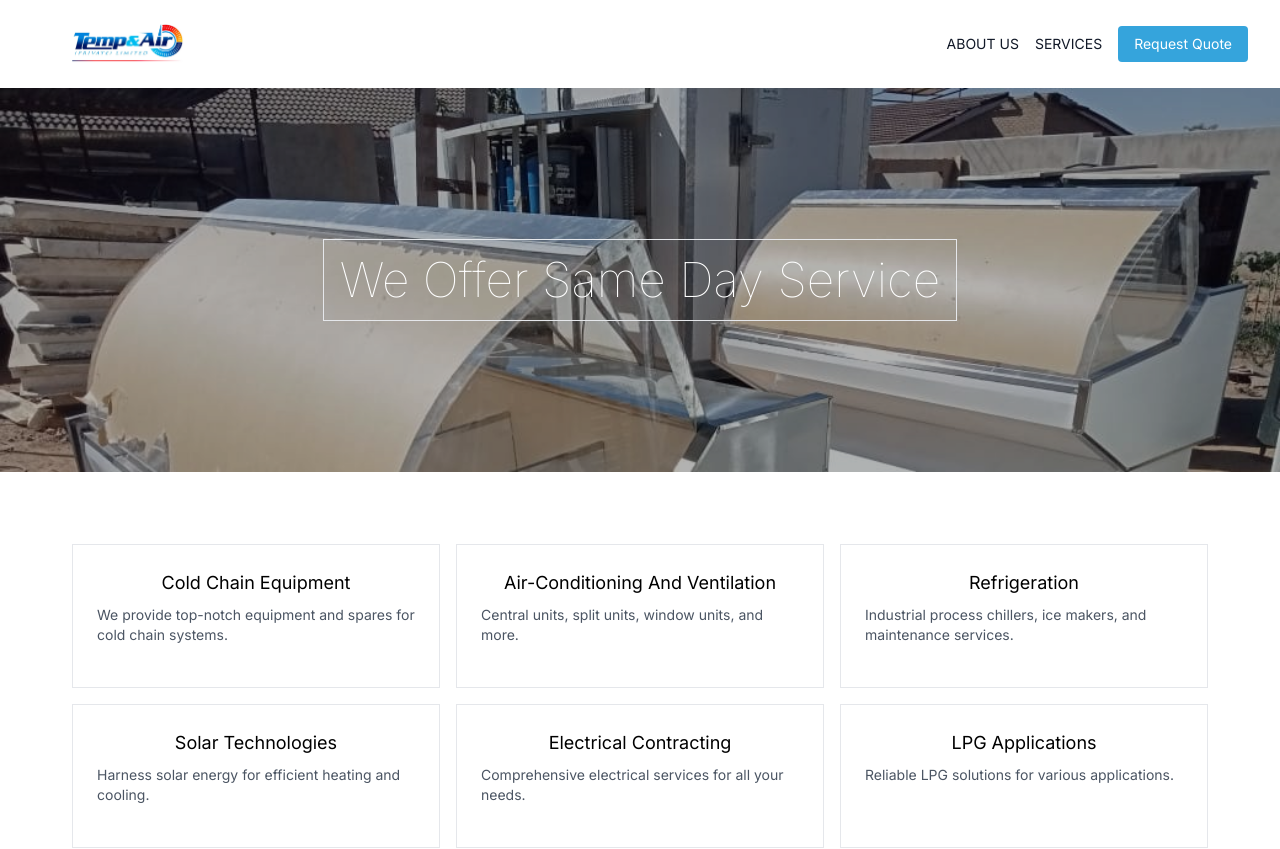
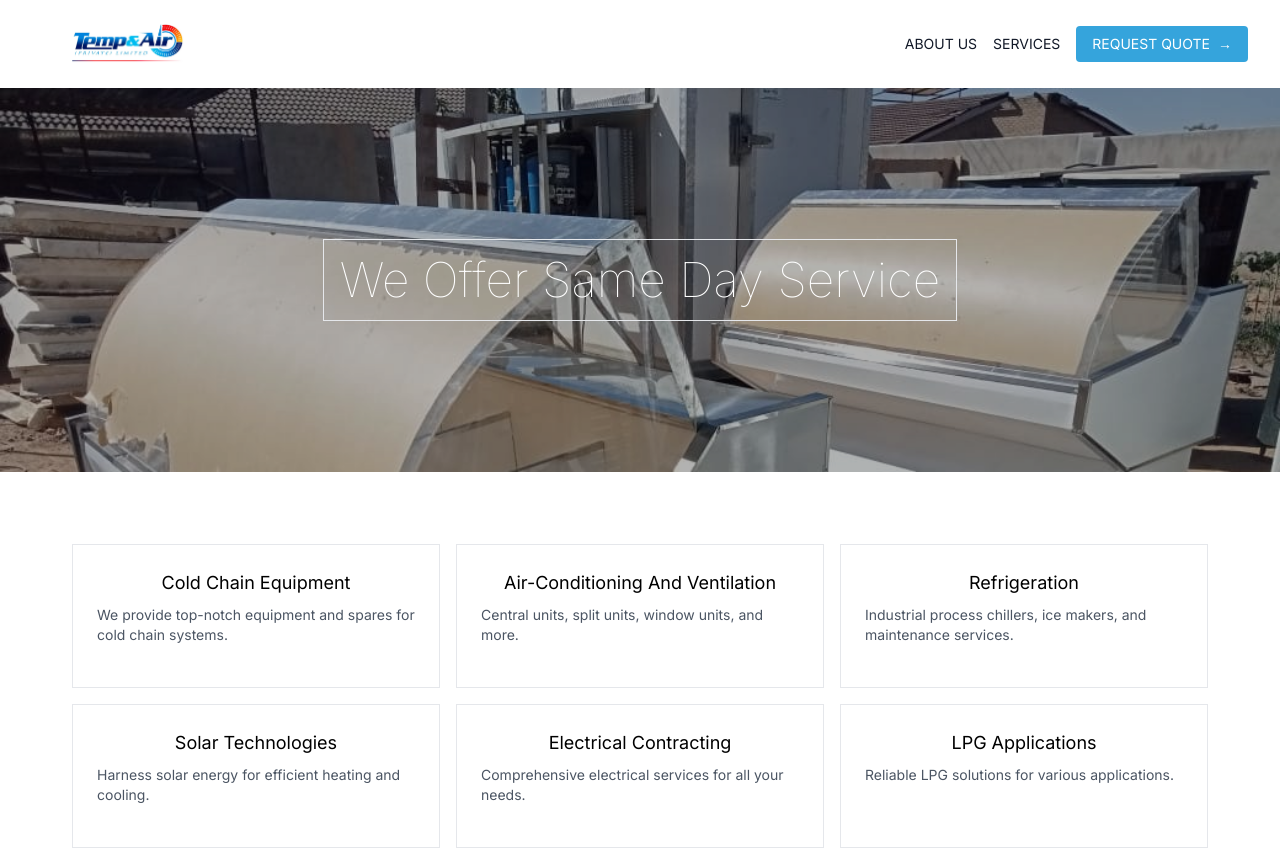
Before and after one commit to mcmanyika/tempair, a Next.js app: page / in a window 1280 px wide. Shown: the top 849 px of the page. Built offline with nearby package versions, Linux system fonts and the light colour scheme.

Commit message:
added right arrow to quote button

```diff
--- a/src/app/components/Header.js
+++ b/src/app/components/Header.js
@@ -49,8 +49,8 @@ const Header = () => {
             target="_blank"
             rel="noopener noreferrer"
           >
-            <button className="bg-customBlue text-white px-4 py-2 rounded">
-              Request Quote
+            <button className="bg-customBlue text-white text-sm px-4 py-2 uppercase rounded flex items-center">
+              Request Quote <span className="ml-2">&rarr;</span>
             </button>
           </a>
         </nav>
```
